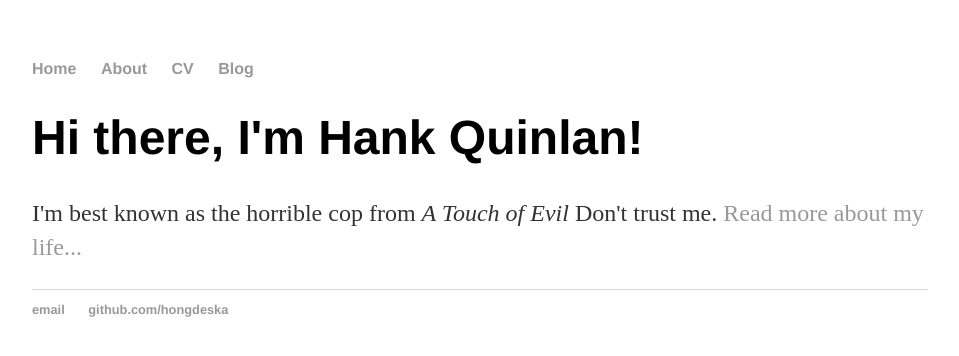
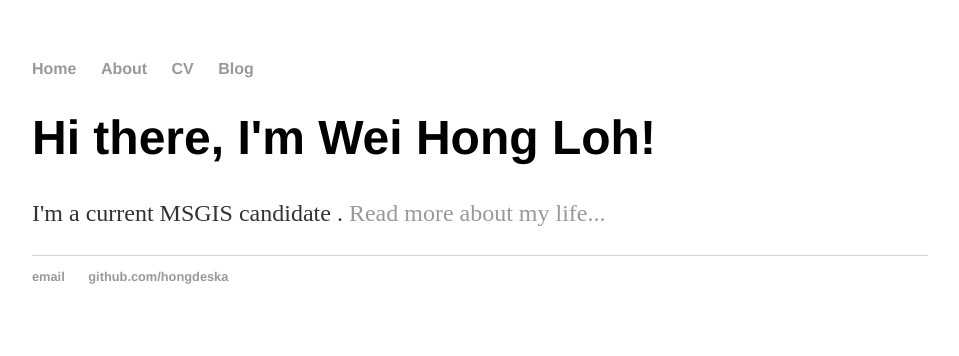
Before and after one commit to hongdeska/hongdeska.github.io, a Jekyll site: the page built from index.html, in a window 1280 px wide. Shown: the top 356 px of the page, without its empty margins (160-1119 px from the left). Built offline with Jekyll 4.4.1, drawn with Linux system fonts in a browser that asks for light colours.

Commit message:
Update index.html

```diff
--- a/index.html
+++ b/index.html
@@ -1,8 +1,8 @@
 ---
 layout: default
-title: Hank Quinlan, Horrible Cop
+title: Wei Hong Loh
 ---
 <div class="blurb">
-	<h1>Hi there, I'm Hank Quinlan!</h1>
-	<p>I'm best known as the horrible cop from <em>A Touch of Evil</em> Don't trust me. <a href="/about">Read more about my life...</a></p>
+	<h1>Hi there, I'm Wei Hong Loh!</h1>
+	<p>I'm a current MSGIS candidate <em></em>. <a href="/about">Read more about my life...</a></p>
 </div><!-- /.blurb -->
```
